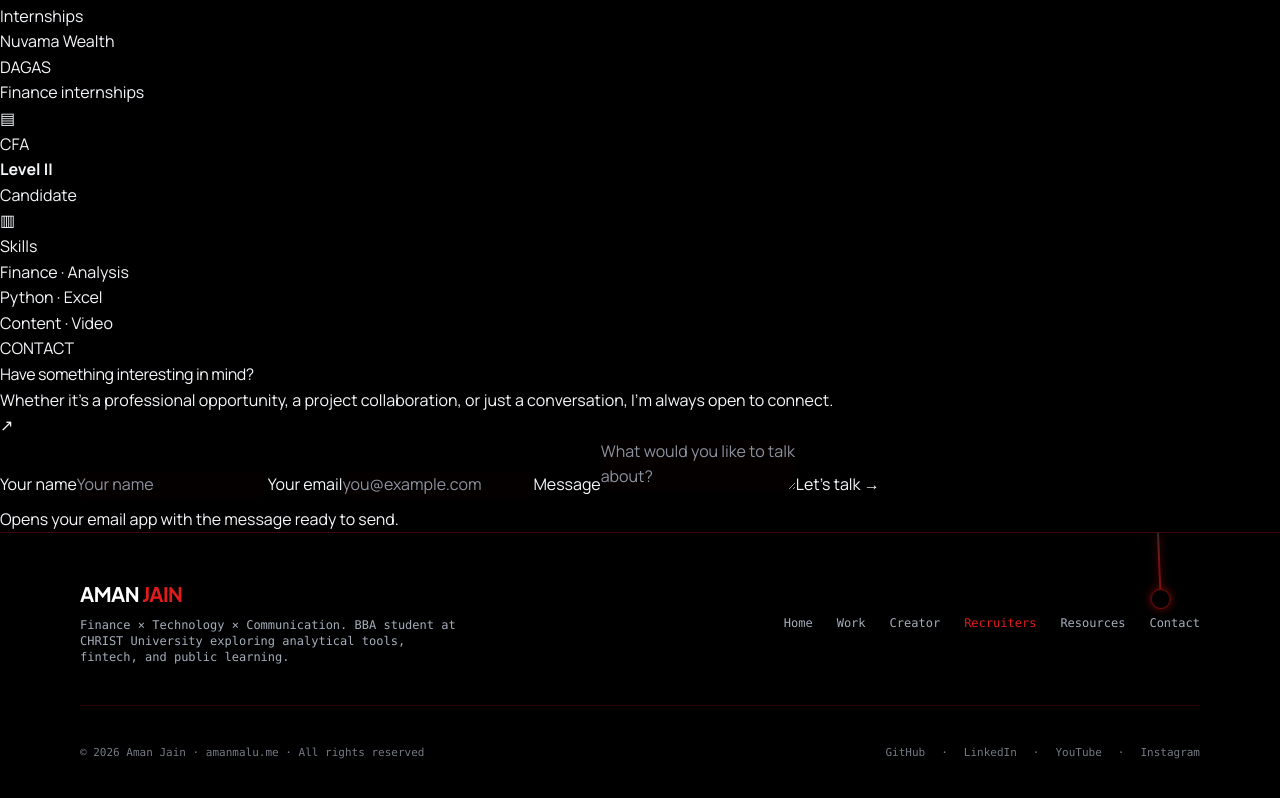
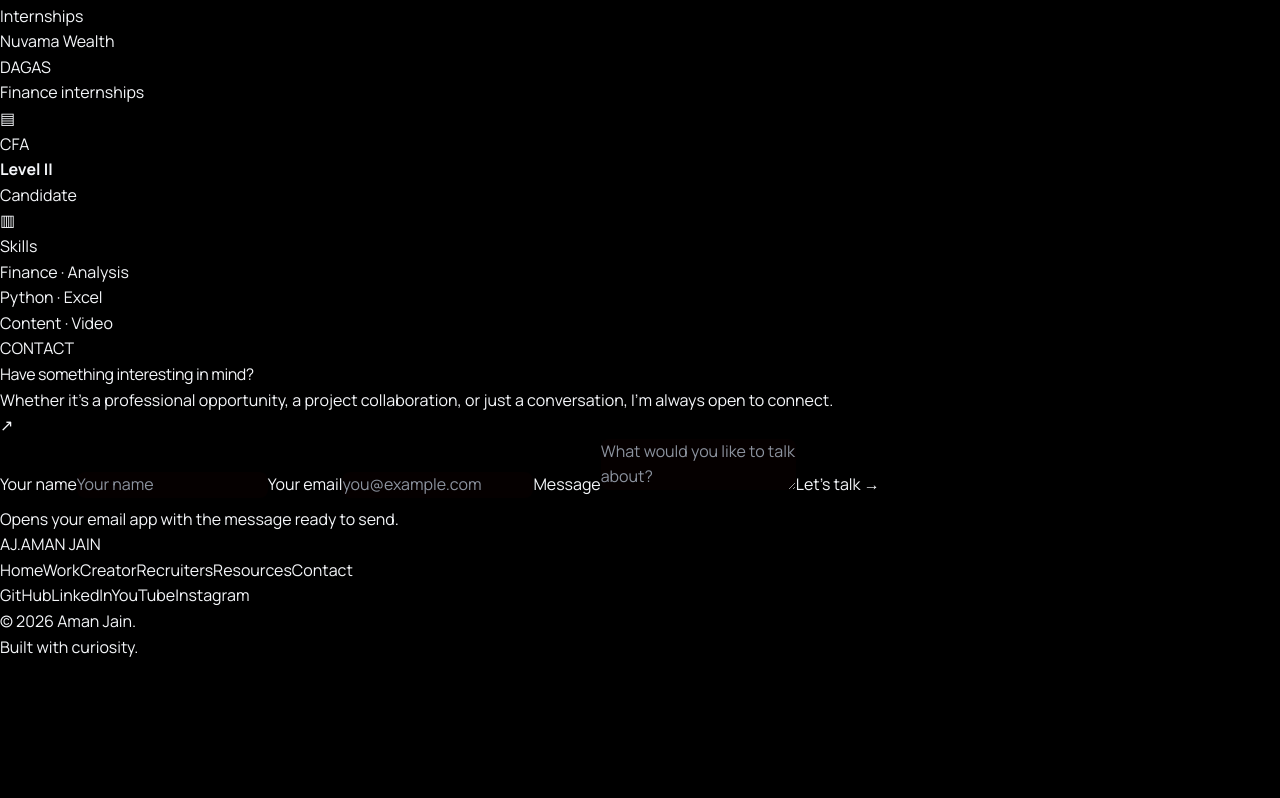
Before and after one commit to aman482006-beep/Oatish-webiste, a Next.js app: page / in a window 1280 px wide. Shown: the part 1532-2330 px from the top of the page. After the commit the page ends 2192 px from the top, so only its background shows below. Built offline with nearby package versions, Linux system fonts and the light colour scheme.

Commit message:
Redesign shared footer for light portfolio

```diff
--- a/src/components/layout/footer.tsx
+++ b/src/components/layout/footer.tsx
@@ -1,54 +1,27 @@
-import Image from "next/image";
 import Link from "next/link";
+
+const socials = [
+  { label: "GitHub", href: "https://github.com/aman482006-beep" },
+  { label: "LinkedIn", href: "https://www.linkedin.com/in/amanmalu/" },
+  { label: "YouTube", href: "https://www.youtube.com/@AmanJain-4" },
+  { label: "Instagram", href: "https://www.instagram.com/aman.ja1n/" },
+];
 
 export function Footer() {
   return (
-    <footer className="relative overflow-hidden bg-[var(--tech-bg)] border-t border-[rgba(224,27,27,0.28)] text-[var(--tech-text-muted)] pt-10 sm:pt-12 pb-8 px-4 sm:px-8 lg:px-20">
-      {/* Spider-Man hanging web strand from top edge */}
-      <div className="absolute top-0 right-16 sm:right-28 pointer-events-none z-10 flex flex-col items-center animate-strand-swing origin-top">
-        <div className="w-[1.5px] h-14 bg-gradient-to-b from-white/30 via-[var(--tech-accent)] to-[var(--tech-accent)] shadow-[0_0_8px_var(--tech-accent)]" />
-        <div className="w-5 h-5 rounded-full bg-[var(--tech-card)] border border-[var(--tech-accent)] p-1 flex items-center justify-center shadow-[0_0_10px_var(--tech-accent)]">
-          <Image
-            src="/spiderman/emblem.svg"
-            alt=""
-            width={14}
-            height={14}
-            className="w-3.5 h-3.5 object-contain"
-          />
+    <footer className="aj-footer">
+      <div className="aj-container aj-footer-inner">
+        <Link href="/" className="aj-brand" aria-label="Aman Jain — Home">
+          <span className="aj-brand-monogram">AJ<span>.</span></span>
+          <span className="aj-brand-name">AMAN JAIN</span>
+        </Link>
+        <nav aria-label="Footer navigation" className="aj-footer-nav">
+          <Link href="/">Home</Link><Link href="/work">Work</Link><Link href="/creator">Creator</Link><Link href="/recruiters">Recruiters</Link><Link href="/resources">Resources</Link><Link href="/contact">Contact</Link>
+        </nav>
+        <div className="aj-footer-socials">
+          {socials.map((social) => <a key={social.label} href={social.href} target="_blank" rel="noopener noreferrer" aria-label={social.label}>{social.label}</a>)}
         </div>
-      </div>
-
-      <div className="max-w-7xl mx-auto flex flex-col md:flex-row items-start md:items-center justify-between gap-8 pb-10 border-b border-[rgba(224,27,27,0.18)]">
-        <div>
-          <div className="text-xl sm:text-xl sm:text-2xl font-bold font-display tracking-wider text-white mb-2">
-            AMAN <span className="text-[var(--tech-accent)]">JAIN</span>
-          </div>
-          <p className="text-xs font-mono text-[var(--tech-text-muted)] max-w-sm">
-            Finance × Technology × Communication. BBA student at CHRIST University exploring analytical tools, fintech, and public learning.
-          </p>
-        </div>
-
-        <ul className="flex flex-wrap gap-x-6 gap-y-2 text-xs font-mono">
-          <li><Link href="/" className="min-h-11 inline-flex items-center hover:text-[var(--tech-accent)] transition-colors">Home</Link></li>
-          <li><Link href="/work" className="min-h-11 inline-flex items-center hover:text-[var(--tech-accent)] transition-colors">Work</Link></li>
-          <li><Link href="/creator" className="min-h-11 inline-flex items-center hover:text-[var(--tech-accent)] transition-colors">Creator</Link></li>
-          <li><Link href="/recruiters" className="min-h-11 inline-flex items-center text-[var(--tech-accent)] hover:underline">Recruiters</Link></li>
-          <li><Link href="/resources" className="min-h-11 inline-flex items-center hover:text-[var(--tech-accent)] transition-colors">Resources</Link></li>
-          <li><Link href="/contact" className="min-h-11 inline-flex items-center hover:text-[var(--tech-accent)] transition-colors">Contact</Link></li>
-        </ul>
-      </div>
-
-      <div className="max-w-7xl mx-auto pt-6 flex flex-col sm:flex-row items-center justify-between text-[11px] font-mono text-[var(--tech-text-muted)]/70 gap-4">
-        <div>© 2026 Aman Jain · amanmalu.me · All rights reserved</div>
-        <div className="flex flex-wrap items-center justify-center sm:justify-end gap-x-4 gap-y-2">
-          <a href="https://github.com/aman482006-beep" target="_blank" rel="noopener noreferrer" className="min-h-11 inline-flex items-center hover:text-white transition-colors">GitHub</a>
-          <span>·</span>
-          <a href="https://www.linkedin.com/in/amanmalu/" target="_blank" rel="noopener noreferrer" className="min-h-11 inline-flex items-center hover:text-white transition-colors">LinkedIn</a>
-          <span>·</span>
-          <a href="https://www.youtube.com/@AmanJain-4" target="_blank" rel="noopener noreferrer" className="min-h-11 inline-flex items-center hover:text-white transition-colors">YouTube</a>
-          <span>·</span>
-          <a href="https://www.instagram.com/aman.ja1n/" target="_blank" rel="noopener noreferrer" className="min-h-11 inline-flex items-center hover:text-white transition-colors">Instagram</a>
-        </div>
+        <p className="aj-footer-copy">© {new Date().getFullYear()} Aman Jain.<br />Built with curiosity.</p>
       </div>
     </footer>
   );
```
